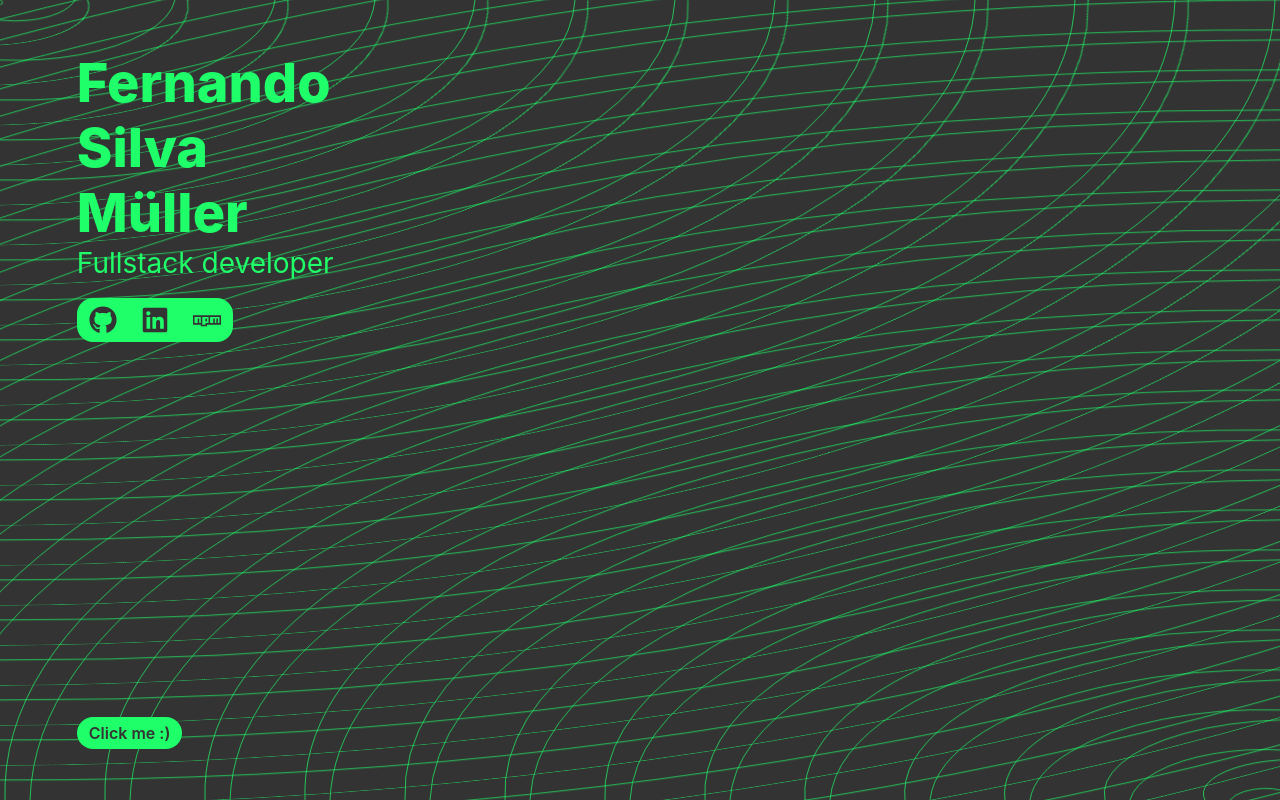
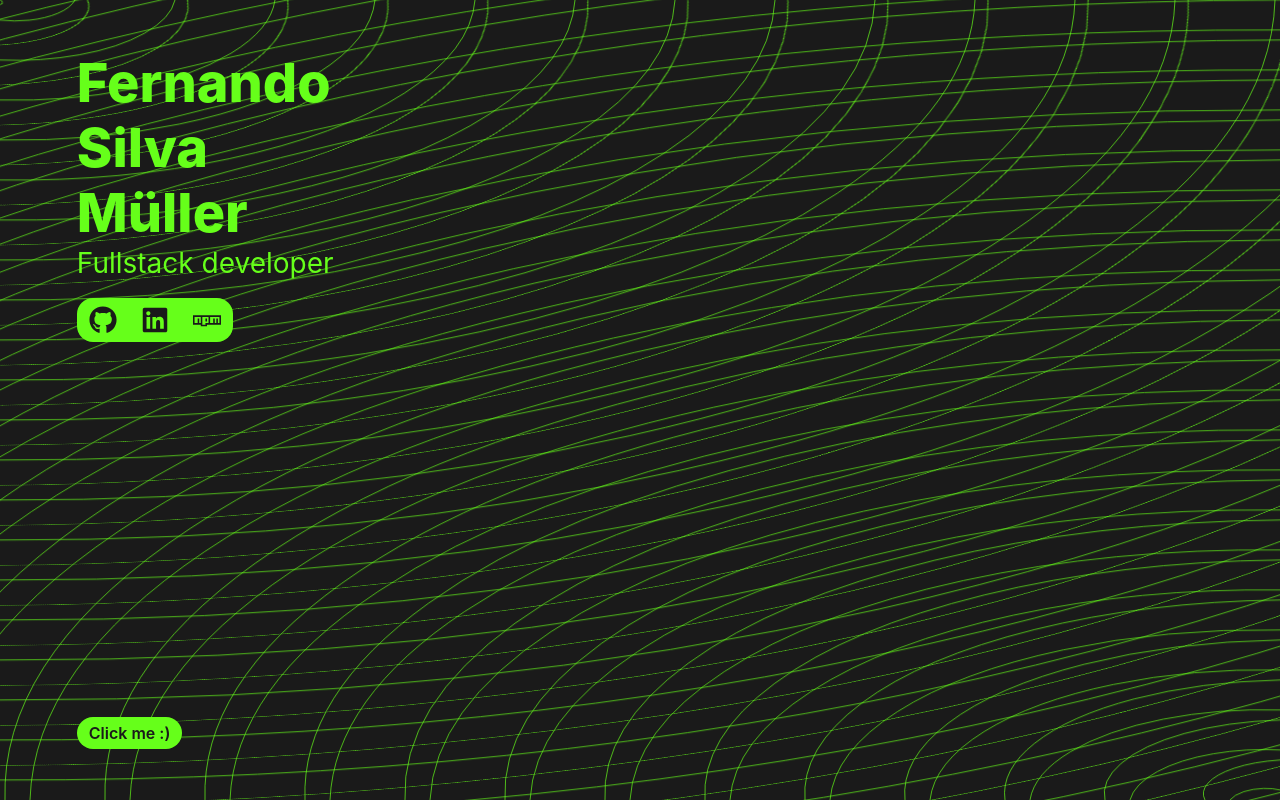
Before and after one commit to fdograph/silvamuller-rocks, a Svelte app: page / in a window 1280 px wide. Built offline with nearby package versions, Linux system fonts and the light colour scheme.

Commit message:
Better spirals

```diff
--- a/src/App.svelte
+++ b/src/App.svelte
@@ -86,8 +86,8 @@
     }
 
     main.spirals {
-        --bg-color: hsl(0 0% 20% / 1);
-        --fg-color: hsl(140 100% 56% / 1);
+        --bg-color: hsl(0deg 0% 10%);
+        --fg-color: hsl(100 100% 55% / 1);
         --action-color: hsl(255 100% 50%);
     }
 
```
